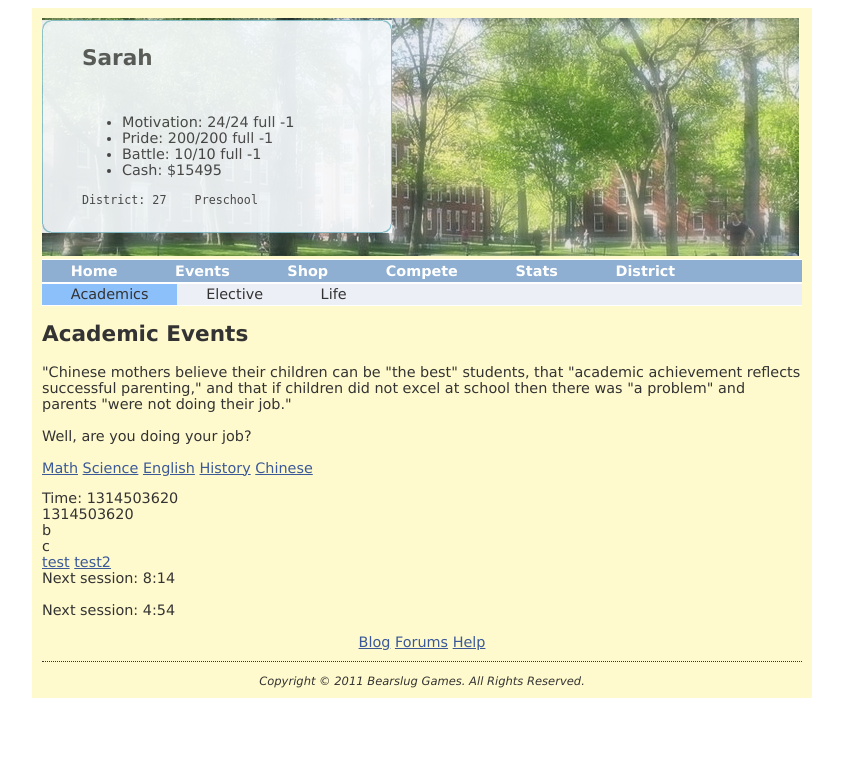
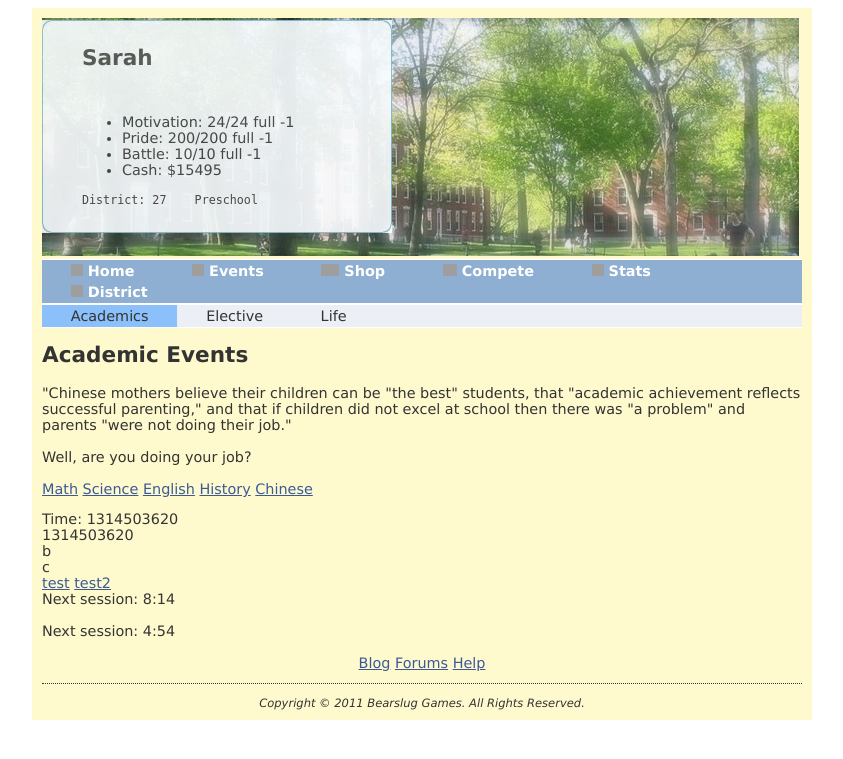
Before and after one commit to mekalika/Blue-Penguin, a PHP site: page /events_academic.php in a window 1280 px wide. Shown: the top 759 px of the page, without its empty margins (218-1061 px from the left). Run offline with PHP 8.4, Linux system fonts and the light colour scheme; a user stored in the database is signed in; data comes from the database, SQL or seed files in the repository; grey boxes are pictures that could not be loaded.

```diff
--- a/header.php
+++ b/header.php
@@ -108,23 +108,23 @@
 
 <!-- Site navigation menu -->
 <ul id="nav">
-  <li><a href="main.php">Home</a>
-  <li><a href="events_academic.php">Events</a>
+  <li><a href="main.php"><img src="images/icon_home.gif" height=12 width=12/> Home</a>
+  <li><a href="events_academic.php"><img src="images/icon_events.gif" height=12 width=12/> Events</a>
     <ul>
       <li><a href="events_academic.php">Academic</a>
       <li><a href="events_elective.php">Elective</a>
       <li><a href="events_life.php">Life</a>
     </ul>
-  <li><a href="shop.php">Shop</a>
-  <li><a href="compete.html">Compete</a>
-  <li><a href="reportcard.php">Stats</a>
+  <li><a href="shop.php"><img src="images/icon_shop.gif" height=12 width=18/> Shop</a>
+  <li><a href="compete.html"><img src="images/icon_compete.gif" height=12 width=14/> Compete</a>
+  <li><a href="reportcard.php"><img src="images/icon_stats.gif" height=12 width=12/> Stats</a>
     <ul>
       <li><a href="reportcard.php">Report Card</a>
       <li><a href="items.php">My Items</a>
       <li><a href="traits.php">My Traits</a>
       <li><a href="school.php">School</a>
     </ul>
-  <li><a href="district.html">District</a>
+  <li><a href="district.html"><img src="images/icon_district.gif" height=12 width=12/> District</a>
 </ul>
 </div>
 <script type="text/javascript" src="timer.js"></script>
```
